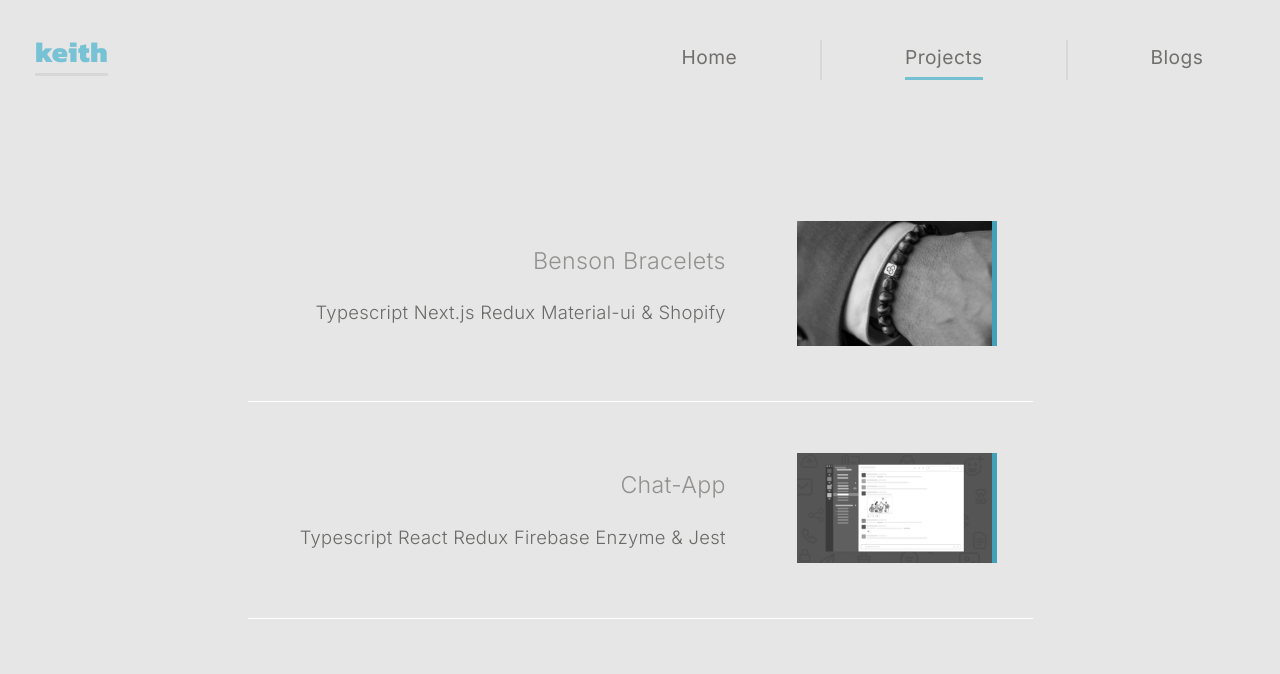
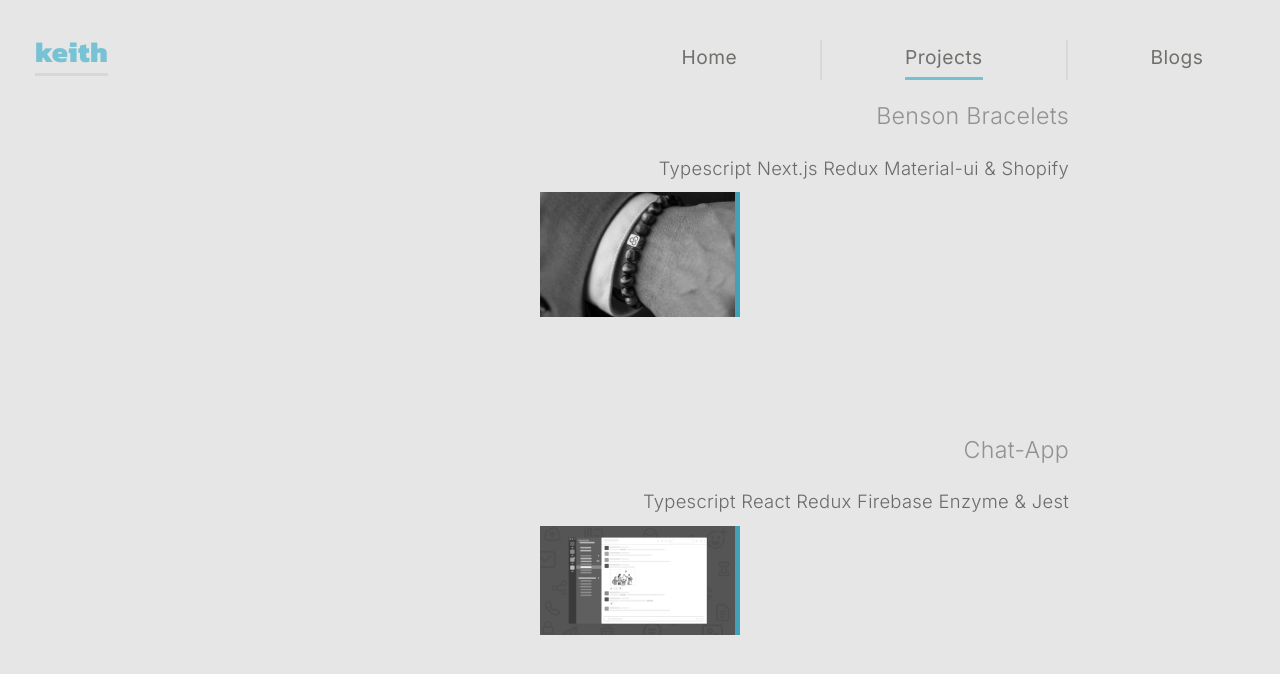
Before and after one commit to kayceecodes/minimal-portfolio, a Next.js app: page /projects in a window 1280 px wide. Shown: the top 674 px of the page. Built offline with nearby package versions, Linux system fonts and the light colour scheme.

Commit message:
Started using inline style with my own style object

```diff
--- a/pages/projects.js
+++ b/pages/projects.js
@@ -20,12 +20,37 @@ const projects = [
   },
 ];
 
+const style = {
+  container: {
+    display: 'flex',
+    flexDirection: 'column',
+    justifyContent: 'center',
+    alignItems: 'center',
+    margin: '50px auto',
+    width: '98%',
+    height: '60vh'
+  },
+  card: {
+    display: 'flex',
+    width: '100%',
+    flexWrap: 'wrap',
+    flexDirection: 'column',
+    margin: '0 auto',
+    maxWidth: '860px',
+    padding: '25px 0px',
+    border: '1px solid transparent',
+    borderRadius: '5px',
+    transition: 'all 0.3s',
+  }
+}
+
+
 export default function Projects(props) {
 
   return (
    <MotionContainer pageAnimations={props.pageAnimations}>
 
-      <div className={styles.container}>
+      <div style={style.container}>
         {projects.map((project, i) => (
           <React.Fragment key={project.name+i}>
             <Card
--- a/src/components/projects/Card.js
+++ b/src/components/projects/Card.js
@@ -2,6 +2,21 @@ import React, { useEffect } from "react";
 import styles from "../../../styles/Projects.module.css";
 import Aos from "aos";
 import "aos/dist/aos.css";
+
+const style = {
+  card: {
+    display: 'flex',
+    width: '100%',
+    flexWrap: 'wrap',
+    flexDirection: 'column',
+    margin: '0 auto',
+    maxWidth: '860px',
+    padding: '25px 0px',
+    border: '1px solid transparent',
+    borderRadius: '5px',
+    transition: 'all 0.3s',
+  }
+}
 
 function Card(props) {
   useEffect(() => {
@@ -12,7 +27,7 @@ function Card(props) {
   return (
     <>
       <a className={styles.cardContainer} href={props.project.link}>
-        <section className={styles.card}>
+        <section style={style.card}>
           <div className={styles.cardDescription} data-aos="fade-right">
             <p>
               <span>{props.project.name}</span>
```
